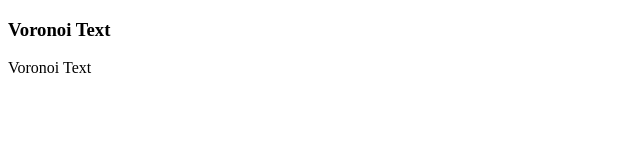
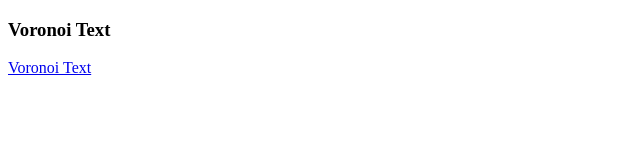
Before and after one commit to alexadam/alexadam.github.io, a plain HTML site: page demos/text-effects/index.html in a window 1280 px wide. Shown: the full height of the page, 0-640 px from the left. Drawn offline with Linux system fonts and the light colour scheme.

Commit message:
add text-effects demo

```diff
--- a/demos/text-effects/index.html
+++ b/demos/text-effects/index.html
@@ -6,6 +6,6 @@
     </head>
     <body>
         <h3>Voronoi Text</h3>
-        <div><a href="./voronoi.html"></a>Voronoi Text</div>
+        <div><a href="./voronoi.html">Voronoi Text</a></div>
     </body>
 </html>
```
